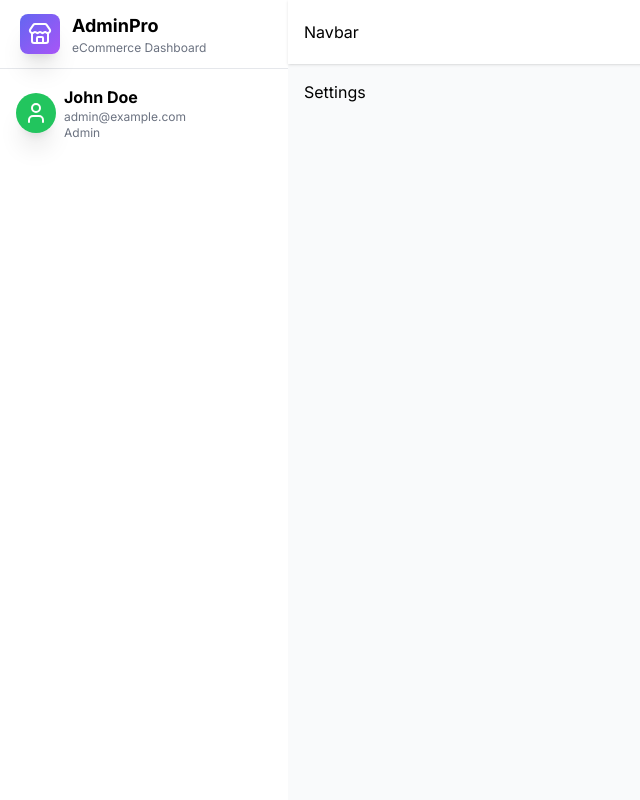
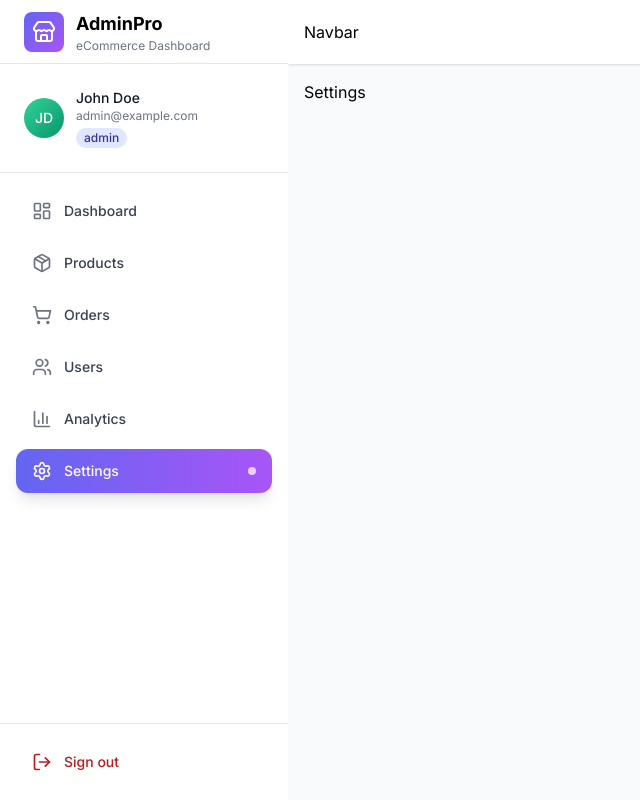
Before and after one commit to AbhishekSadhwani/ecommerce-dashboard, a React (Vite) app: page /settings in a window 1280 px wide. Shown: the whole page, without its empty margins (0-640 px from the left). Built offline with nearby package versions, Linux system fonts and the light colour scheme.

Commit message:
feat: Complete Sidebar layout

```diff
--- a/src/components/Sidebar.jsx
+++ b/src/components/Sidebar.jsx
@@ -1,14 +1,33 @@
 import { useState } from "react";
-import { Store, User } from "lucide-react";
+import { ChartColumn, LayoutDashboard, LogOut, Package, Settings, ShoppingCart, Store, User, Users } from "lucide-react";
+import { Link, useLocation } from "react-router-dom";
 
-const Sidebar = () => {
-    const [isOpen, setIsOpen] = useState(false);
+// navigation menu items
+const NavMenu = [
+    { icon: LayoutDashboard, label: "Dashboard", path: "/dashboard" },
+    { icon: Package, label: "Products", path: "/products" },
+    { icon: ShoppingCart, label: "Orders", path: "/orders" },
+    { icon: Users, label: "Users", path: "/users" },
+    { icon: ChartColumn, label: "Analytics", path: "/analytics" },
+    { icon: Settings, label: "Settings", path: "/settings" }
+];
+
+
+const Sidebar = ({ isOpen, setIsOpen }) => {
+    // using useLocation hook by react router to get the pathname
+    const pathname = useLocation().pathname;
 
     return (
-        <div className="sidebar">
-            <div className="sidebar-header border-b border-gray-200 dark:border-gray-800">
-                <div className="flex items-center gap-1 px-5 py-3">
-                    <div className="bg-gradient-to-br from-primary-500 to-secondary-500 shadow-xl rounded-lg p-2">
+        <>
+            {
+                isOpen && (<div className="fixed inset-0 z-40 bg-black bg-opacity-50 transition-opacity duration-300 lg:hidden" onClick={() => setIsOpen(false)}></div>)
+            }
+            <div className={`sidebar fixed inset-y-0 left-0 z-50 w-72 bg-white dark:bg-gray-800 transition-transform duration-300 lg:translate-x-0 lg:inset-0 ${isOpen ? "translate-x-0" : "-translate-x-full"}`}>
+                <div className="flex flex-col h-full">
+                    {/* sidebar header */}
+                    <div className="sidebar-header flex items-center justify-between h-16 px-6 border-b border-gray-200 dark:border-gray-800">
+                        <div className="flex items-center space-x-3">
+                            <div className="bg-gradient-to-br from-primary-500 to-secondary-500 rounded-lg p-2">
                                 <Store className="w-6 h-6 text-white" />
                             </div>
                             <div className="ml-2">
@@ -17,19 +36,55 @@ const Sidebar = () => {
                             </div>
                         </div>
                     </div>
-            <div className="sidebar-user-info">
-                <div className="flex items-center p-4">
-                    <div className="bg-success-500   shadow-xl rounded-full p-2">
-                        <User className="w-6 h-6 text-white" />
+                    {/* sidebar user info */}
+                    <div className="sidebar-user-info border-b border-gray-200 dark:border-gray-800 p-6">
+                        <div className="flex items-center space-x-3">
+                            <div className="w-10 h-10 bg-gradient-to-br from-accent-400 to-accent-600 flex items-center justify-center rounded-full">
+                                <span className="text-white text-sm font-medium">JD</span>
                             </div>
-                    <div className="ml-2">
-                        <p className="font-bold">John Doe</p>
-                        <p className="text-xs text-gray-500">admin@example.com</p>
-                        <p className="text-xs text-gray-500">Admin</p>
+                            <div className="flex-1 ">
+                                <p className="text-sm font-medium text-gray-900 dark:text-white">John Doe</p>
+                                <p className="text-xs text-gray-500 dark:text-gray-400">admin@example.com</p>
+                                <p className="inline-flex items-center bg-primary-100 dark:bg-primary-900 mt-1 px-2 py-0.5 text-primary-800 dark:text-primary-100 font-medium text-xs rounded-full">admin</p>
                             </div>
                         </div>
                     </div>
+                    {/* sidebar menu */}
+                    <nav className="flex-1 sidebar-menu p-4 space-y-2">
+                        {NavMenu.map((item, index) => {
+                            // checking if the current path is the same as the item path
+                            // if item is active will provide dynamic class name
+                            const isActive = pathname === item.path;
+                            const Icon = item.icon;
+
+                            return (
+                                <Link
+                                    key={index}
+                                    to={item.path}
+                                    className={`flex items-center px-4 py-3 text-sm rounded-xl transition-all duration-200 group
+                                                ${isActive ? "bg-gradient-to-r from-primary-500 to-secondary-500 text-white shadow-lg "
+                                            :
+                                            "hover:bg-gray-100 dark:hover:bg-gray-800"
+                                        }`}
+                                    onClick={() => setIsOpen(false)}
+                                >
+                                    <Icon className={`mr-3 w-5 h-5 ${isActive ? "text-white" : "text-gray-500"} transition-transform duration-200 hover:text-gray-700 group-hover:scale-110`} />
+                                    <span className={`${isActive ? "text-white" : "text-gray-700"} font-medium`}>{item.label}</span>
+                                    {isActive && <span className="ml-auto bg-white w-2 h-2 rounded-full animate-pulse"></span>}
+                                </Link>
+                            );
+                        })}
+                    </nav>
+                    {/* sidebar footer */}
+                    <div className="sidebar-footer p-4 border-t border-gray-200 dark:border-gray-800">
+                        <Link to="/login" className="px-4 py-3 text-red-700 w-full flex items-center space-x-3 rounded-xl hover:bg-red-50 dark:hover:bg-red-900 transition-all duration-200 group">
+                            <LogOut className="w-5 h-5 transition-transform duration-200 group-hover:scale-110" />
+                            <span className="text-sm font-medium">Sign out</span>
+                        </Link>
                     </div>
+                </div>
+            </div>
+        </>
     );
 };
 
```
Lines whose indentation alone changed are shown as unchanged.
